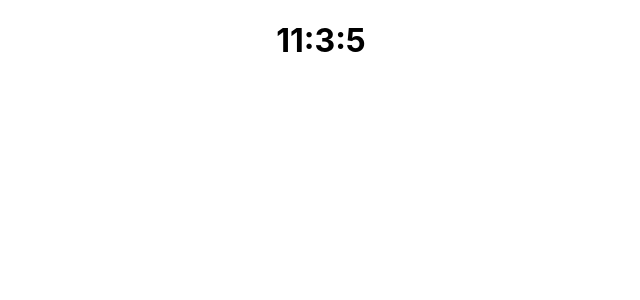
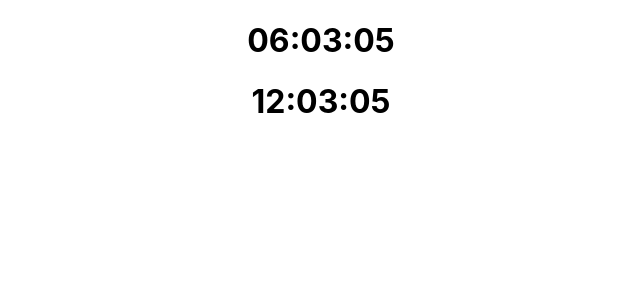
Before and after one commit to PhilippeLeopoldie/reactWorldClocks, a React (Create React App) app in the folder world-clocks/: page / in a window 1280 px wide. Shown: the top 300 px of the page, without its empty margins (319-959 px from the left). Built offline with nearby package versions, Linux system fonts and the light colour scheme.

Commit message:
implement the board with two clock

```diff
--- a/world-clocks/src/components/Board.tsx
+++ b/world-clocks/src/components/Board.tsx
@@ -2,7 +2,12 @@ import React from 'react';
 import Clock from "./Clock";
 
 const Board = () => {
-    return (<Clock/>)
+    return (
+        <>
+        <Clock timeZone ='America/New_York'/>
+        <Clock timeZone ='Europe/Paris'/>
+        </>
+    )
 }
 
 export default Board;
--- a/world-clocks/src/components/Clock.tsx
+++ b/world-clocks/src/components/Clock.tsx
@@ -1,19 +1,17 @@
 import React, { useEffect, useState } from 'react';
-
-
-const timeFunc = (time : Date) => {
-    return (`${time.getHours()}:${time.getMinutes()}:${time.getSeconds()}`)
+type clockProps = {
+    timeZone : string
 }
 
-const Clock = () => {
-    const [time, setTime] = useState(new Date())
-    /* useEffect(() => {
-        setTime(new Date())
-    },[time]) */
+const Clock = (props : clockProps ) => {
+    const [time, setTime] = useState(new Date().toLocaleTimeString('en-GB', {timeZone : props.timeZone}))
     setTimeout(() => {
-        setTime(new Date())
+        setTime(new Date().toLocaleTimeString('en-GB', {timeZone : props.timeZone}))
     },1000)
-    return (<h1>{timeFunc(time)}</h1>);
+    /*useEffect(() => {
+        setTime(new Date().toLocaleTimeString('en-GB', {timeZone : props.timeZone}))
+    },[])*/
+    return (<h1>{time}</h1>);
 }
 
 export default Clock;
```
